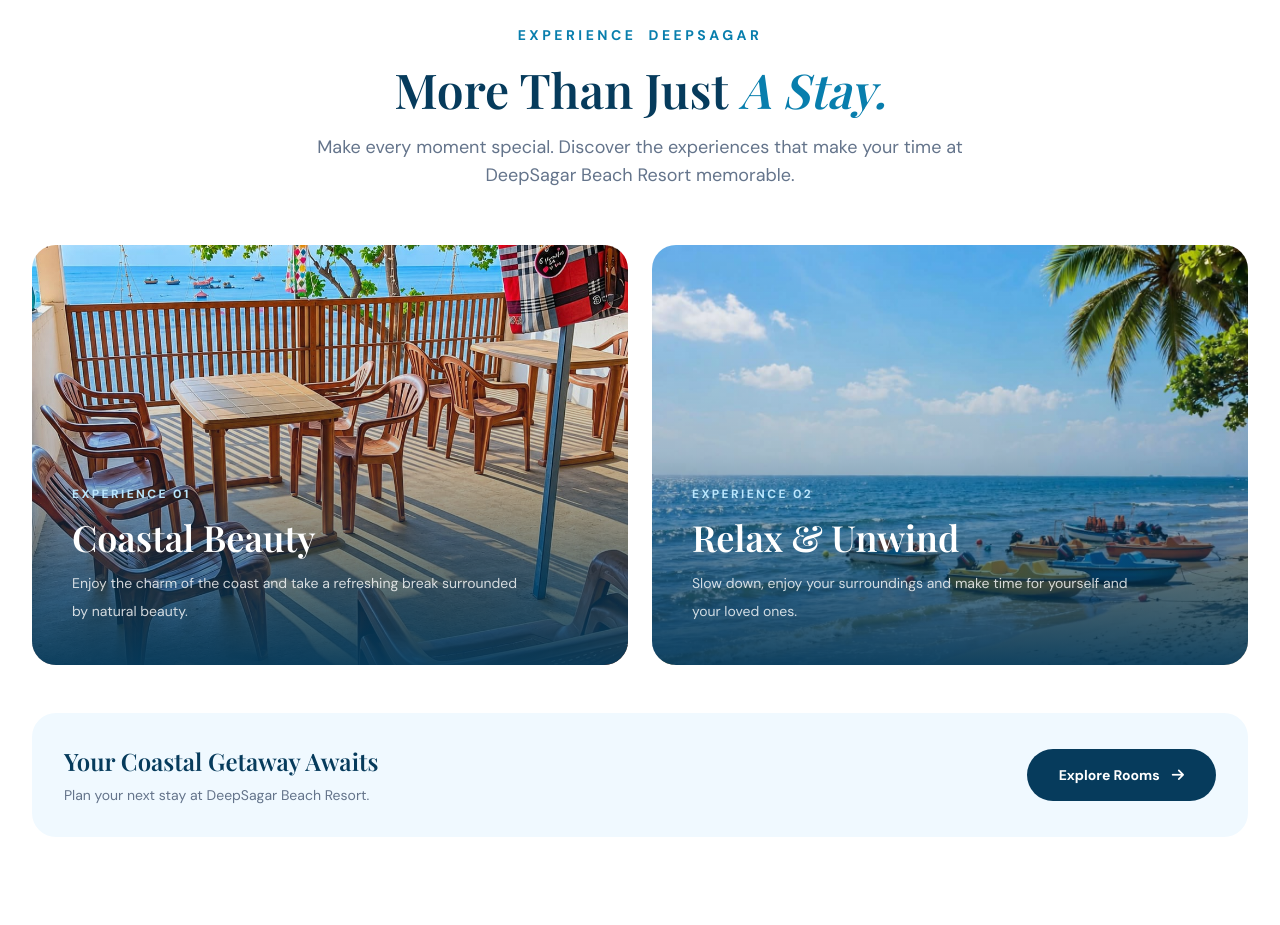
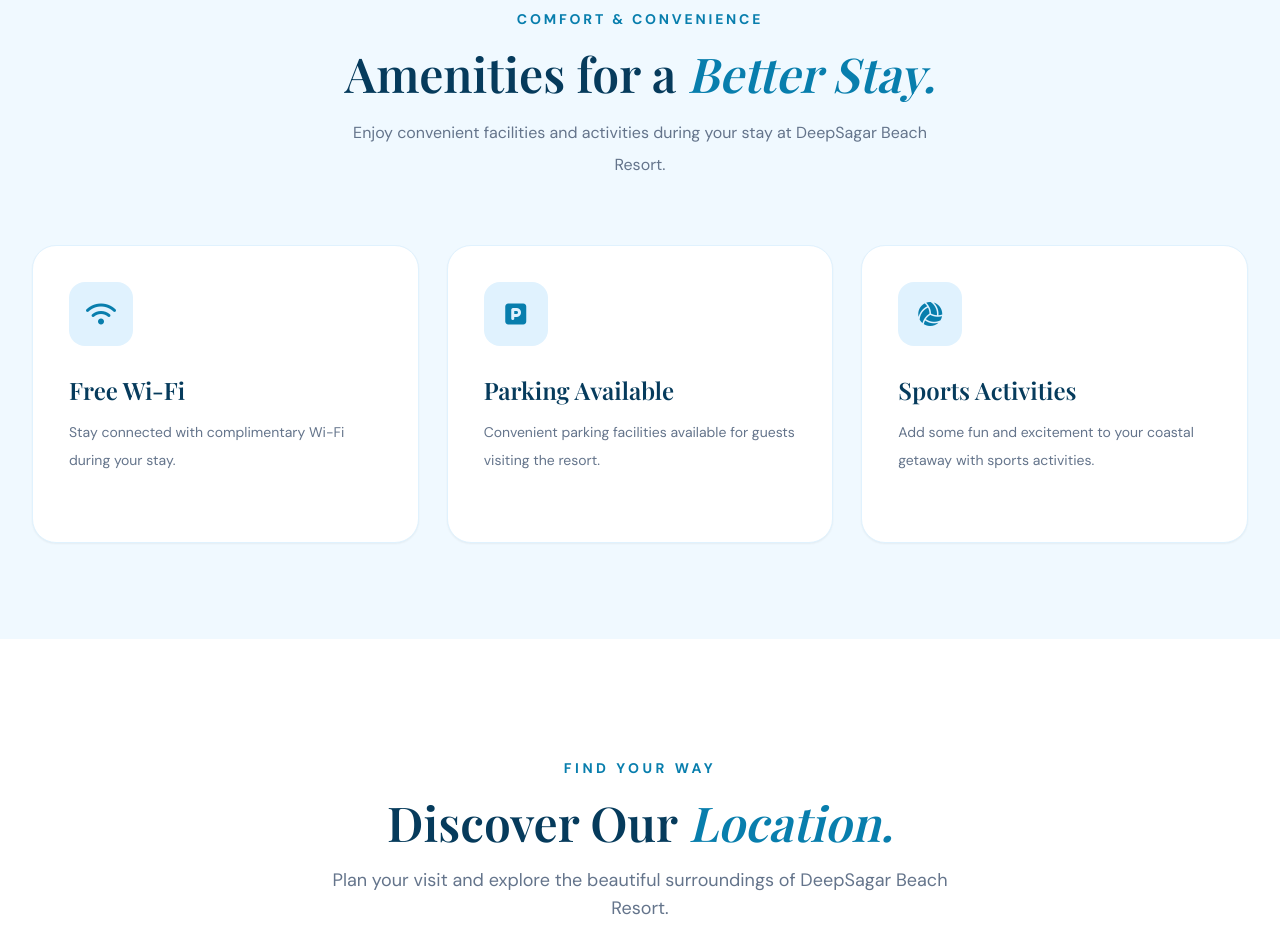
Before and after one commit to priteshrvps-source/deepsagar-website, a plain HTML site: page rooms.html in a window 1280 px wide. Shown: the part 1868-2793 px from the top of the page. Drawn offline with nearby package versions, Linux system fonts and the light colour scheme.

Commit message:
Add amenities section to rooms page

```diff
--- a/assets/js/site-config.js
+++ b/assets/js/site-config.js
@@ -32,7 +32,7 @@ const SITE_CONFIG = {
     googleReviews:
       "https://www.google.com/maps/search/?api=1&query=Deepsagar+Beach+Resort",
 
-    booking: "https://wa.me/919876543210",
+    booking: "https://wa.me/919833785797",
   },
 
   images: {
--- a/rooms.html
+++ b/rooms.html
@@ -1,122 +1,108 @@
+
 <!DOCTYPE html>
 <html lang="en">
 
 <head>
 
-    <!-- ==========================================
-         1. BASIC DOCUMENT CONFIGURATION
-    =========================================== -->
-
+    <!-- BASIC DOCUMENT CONFIGURATION -->
     <meta charset="UTF-8">
     <meta http-equiv="X-UA-Compatible" content="IE=edge">
     <meta name="viewport" content="width=device-width, initial-scale=1.0">
     <meta name="format-detection" content="telephone=no">
     <meta name="referrer" content="strict-origin-when-cross-origin">
 
-
-    <!-- ==========================================
-         2. WEBSITE INFORMATION & SEO
-    =========================================== -->
-
-    <title data-config-text="resort.name">DeepSagar Beach Resort</title>
+    <!-- PAGE TITLE & SEO -->
+    <title>Rooms at DeepSagar Beach Resort | Ladghar, Dapoli</title>
 
     <meta name="description"
-        content="Discover DeepSagar Beach Resort, a relaxing coastal getaway in Maharashtra. Enjoy a comfortable stay and the beauty of the coast.">
-    <meta name="keywords" content="DeepSagar Beach Resort, beach resort, coastal resort, beach stay, resort near beach">
+        content="Explore rooms at DeepSagar Beach Resort, Ladghar Beach, Dapoli, Maharashtra. Discover comfortable accommodation for a relaxing coastal getaway.">
+
+    <meta name="keywords"
+        content="DeepSagar Beach Resort rooms, rooms in Ladghar, resort rooms in Dapoli, beach resort accommodation Dapoli, stay near Ladghar Beach, Dapoli beach stay">
+
     <meta name="author" content="DeepSagar Beach Resort">
     <meta name="robots" content="index, follow">
     <meta name="googlebot" content="index, follow">
 
-    <link rel="canonical" href="https://deepsagarresort.in/">
+    <link rel="canonical" href="https://deepsagarresort.in/rooms.html">
 
-
-    <!-- ==========================================
-         3. BRAND & BROWSER THEME
-    =========================================== -->
-
+    <!-- BRAND & BROWSER THEME -->
     <meta name="application-name" content="DeepSagar Beach Resort">
     <meta name="apple-mobile-web-app-title" content="DeepSagar Beach Resort">
     <meta name="theme-color" content="#063B5C">
     <meta name="color-scheme" content="light">
 
-
-    <!-- ==========================================
-         4. FAVICON & APP ICONS
-    =========================================== -->
-
+    <!-- FAVICON & APP ICONS -->
     <link rel="icon" type="image/png" href="assets/images/logo.png">
     <link rel="apple-touch-icon" href="assets/images/logo.png">
     <link rel="manifest" href="site.webmanifest">
 
-
-    <!-- ==========================================
-         5. OPEN GRAPH
-    =========================================== -->
-
+    <!-- OPEN GRAPH / FACEBOOK / WHATSAPP -->
     <meta property="og:type" content="website">
     <meta property="og:site_name" content="DeepSagar Beach Resort">
-    <meta property="og:title" content="DeepSagar Beach Resort | Your Coastal Escape Awaits">
-    <meta property="og:description" content="Discover a relaxing coastal getaway at DeepSagar Beach Resort.">
-    <meta property="og:url" content="https://deepsagarresort.in/">
-    <meta property="og:image" content="https://deepsagarresort.in/assets/images/image4.jpeg">
-    <meta property="og:image:alt" content="DeepSagar Beach Resort coastal experience">
-    <meta property="og:image:width" content="1200">
-    <meta property="og:image:height" content="630">
+    <meta property="og:title" content="Rooms at DeepSagar Beach Resort | Ladghar, Dapoli">
+    <meta property="og:description"
+        content="Discover comfortable rooms at DeepSagar Beach Resort, Ladghar Beach, Dapoli. Plan your relaxing coastal stay with us.">
+    <meta property="og:url" content="https://deepsagarresort.in/rooms.html">
+    <meta property="og:image" content="https://deepsagarresort.in/assets/images/room1.jpeg">
+    <meta property="og:image:alt" content="Room accommodation at DeepSagar Beach Resort">
     <meta property="og:locale" content="en_IN">
 
+    <!-- TWITTER / X CARD -->
+    <meta name="twitter:card" content="summary_large_image">
+    <meta name="twitter:title" content="Rooms at DeepSagar Beach Resort | Dapoli">
+    <meta name="twitter:description"
+        content="Explore comfortable accommodation at DeepSagar Beach Resort, Ladghar Beach, Dapoli, Maharashtra.">
+    <meta name="twitter:image" content="https://deepsagarresort.in/assets/images/room1.jpeg">
+    <meta name="twitter:image:alt" content="Rooms at DeepSagar Beach Resort">
 
-    <!-- ==========================================
-         6. TWITTER / X CARD
-    =========================================== -->
-
-    <meta name="twitter:card" content="summary_large_image">
-    <meta name="twitter:title" content="DeepSagar Beach Resort | Your Coastal Escape Awaits">
-    <meta name="twitter:description" content="Discover a relaxing coastal getaway at DeepSagar Beach Resort.">
-    <meta name="twitter:image" content="https://deepsagarresort.in/assets/images/image4.jpeg">
-
-
-    <!-- ==========================================
-         7. PERFORMANCE OPTIMIZATION
-    =========================================== -->
-
+    <!-- PERFORMANCE OPTIMIZATION -->
     <link rel="preconnect" href="https://fonts.googleapis.com">
     <link rel="preconnect" href="https://fonts.gstatic.com" crossorigin>
     <link rel="dns-prefetch" href="//cdnjs.cloudflare.com">
 
-
-    <!-- ==========================================
-         8. GOOGLE FONTS
-    =========================================== -->
-
+    <!-- GOOGLE FONTS -->
     <link
         href="https://fonts.googleapis.com/css2?family=DM+Sans:wght@400;500;600;700&family=Playfair+Display:wght@400;500;600;700&display=swap"
         rel="stylesheet">
 
+    <!-- TAILWIND CSS -->
     <script src="https://cdn.tailwindcss.com"></script>
     <script src="assets/js/tailwind.config.js"></script>
 
-    <link rel="stylesheet" href="https://cdnjs.cloudflare.com/ajax/libs/font-awesome/6.7.2/css/all.min.css">
+    <!-- FONT AWESOME -->
+    <link rel="stylesheet"
+        href="https://cdnjs.cloudflare.com/ajax/libs/font-awesome/6.7.2/css/all.min.css">
 
-
-    <!-- ==========================================
-         9. RESORT STRUCTURED DATA
-    =========================================== -->
-
+    <!-- STRUCTURED DATA -->
     <script type="application/ld+json">
     {
         "@context": "https://schema.org",
-        "@type": "Resort",
+        "@type": "LodgingBusiness",
         "name": "DeepSagar Beach Resort",
         "url": "https://deepsagarresort.in/",
-        "image": "https://deepsagarresort.in/assets/images/image4.jpeg",
-        "description": "Discover a relaxing coastal getaway at DeepSagar Beach Resort."
+        "image": "https://deepsagarresort.in/assets/images/room1.jpeg",
+        "description": "Explore comfortable accommodation at DeepSagar Beach Resort, located at Ladghar Beach, Dapoli, Maharashtra.",
+        "address": {
+            "@type": "PostalAddress",
+            "streetAddress": "Varcha Mohalla, Ladghar Beach",
+            "addressLocality": "Dapoli",
+            "addressRegion": "Maharashtra",
+            "postalCode": "415712",
+            "addressCountry": "IN"
+        },
+        "hasPart": {
+            "@type": "WebPage",
+            "name": "Rooms at DeepSagar Beach Resort",
+            "url": "https://deepsagarresort.in/rooms.html"
+        }
     }
     </script>
 
 </head>
 
+<body class="bg-coastal text-deep font-sans antialiased">
 
-<body class="bg-coastal text-deep font-sans antialiased">
 
 
     <!-- ==========================================
@@ -316,7 +302,7 @@
 
                 <div class="flex flex-col sm:flex-row items-start sm:items-center gap-4 mt-9">
 
-                    <a href="rooms.html" data-config-href="links.rooms"
+                    <a href="rooms.html" data-config-href="links.booking"
                         class="group inline-flex items-center justify-center gap-4 bg-white text-ocean-dark px-8 py-4 rounded-full font-bold text-sm shadow-xl shadow-black/10 hover:bg-sky-200 hover:-translate-y-1 transition-all duration-300">
 
                         Explore Our Rooms
@@ -447,18 +433,6 @@
 
             </div>
 
-
-            <!-- View All Rooms Button -->
-            <a href="rooms.html"
-                data-config-href="links.rooms"
-                class="inline-flex w-full shrink-0 items-center justify-center gap-3 rounded-full border border-ocean/20 px-6 py-3.5 text-sm font-bold text-ocean-dark transition-all duration-300 hover:bg-ocean-dark hover:text-white sm:w-fit sm:px-7">
-
-                View All Rooms
-
-                <i class="fa-solid fa-arrow-right"></i>
-
-            </a>
-
         </div>
 
 
@@ -510,7 +484,7 @@
                         </span>
 
                         <a href="rooms.html"
-                            data-config-href="links.rooms"
+                            data-config-href="links.booking"
                             aria-label="Explore Comfortable Stay"
                             class="flex h-10 w-10 shrink-0 items-center justify-center rounded-full bg-ocean-dark text-white transition-all duration-300 hover:bg-ocean sm:h-11 sm:w-11">
 
@@ -569,7 +543,7 @@
                         </span>
 
                         <a href="rooms.html"
-                            data-config-href="links.rooms"
+                            data-config-href="links.booking"
                             aria-label="Explore Relaxing Getaway"
                             class="flex h-10 w-10 shrink-0 items-center justify-center rounded-full bg-ocean-dark text-white transition-all duration-300 hover:bg-ocean sm:h-11 sm:w-11">
 
@@ -628,7 +602,7 @@
                         </span>
 
                         <a href="rooms.html"
-                            data-config-href="links.rooms"
+                            data-config-href="links.booking"
                             aria-label="Explore Memorable Holidays"
                             class="flex h-10 w-10 shrink-0 items-center justify-center rounded-full bg-ocean-dark text-white transition-all duration-300 hover:bg-ocean sm:h-11 sm:w-11">
 
@@ -652,174 +626,100 @@
 
 
 
-
 <!-- ==========================================
-             EXPERIENCES SECTION
+     STAY AMENITIES SECTION
 =========================================== -->
 
-        <section id="experiences" class="overflow-hidden bg-white py-20 sm:py-24 lg:py-28">
+<section id="amenities" class="relative overflow-hidden bg-coastal py-16 sm:py-20 lg:py-24">
 
-            <div class="mx-auto max-w-7xl px-6 lg:px-8">
-
+    <div class="mx-auto max-w-7xl px-5 sm:px-6 lg:px-8">
 
         <!-- Section Heading -->
+        <div class="mx-auto mb-12 max-w-2xl text-center sm:mb-16">
 
-                <div class="mx-auto max-w-2xl text-center">
-
-                    <span
-                        class="inline-flex items-center gap-3 text-sm font-bold uppercase tracking-[0.25em] text-ocean">
-
+            <span class="inline-flex items-center gap-3 text-xs font-bold uppercase tracking-[0.2em] text-ocean sm:text-sm">
                 <span class="h-px w-8 bg-aqua"></span>
-
-                        Experience <span data-config-text="resort.shortName">DeepSagar</span>
-
+                Comfort & Convenience
                 <span class="h-px w-8 bg-aqua"></span>
-
             </span>
 
-
-                    <h2 class="mt-5 font-display text-4xl font-semibold text-ocean-dark sm:text-5xl">
-
-                        More Than Just
-
-                        <span class="italic text-ocean">A Stay.</span>
-
+            <h2 class="mt-5 font-display text-3xl font-semibold leading-tight text-ocean-dark sm:text-4xl lg:text-5xl">
+                Amenities for a
+                <span class="italic text-ocean">Better Stay.</span>
             </h2>
 
-
-                    <p class="mt-5 text-base leading-8 text-slate-500 sm:text-lg">
-
-                        Make every moment special. Discover the experiences
-                        that make your time at <span data-config-text="resort.name">DeepSagar Beach Resort</span>
-                        memorable.
-
+            <p class="mx-auto mt-5 max-w-xl text-sm leading-7 text-slate-500 sm:text-base sm:leading-8">
+                Enjoy convenient facilities and activities during your stay
+                at DeepSagar Beach Resort.
             </p>
 
         </div>
 
+        <!-- Amenities Grid -->
+        <div class="grid grid-cols-1 gap-5 sm:grid-cols-2 lg:grid-cols-3 lg:gap-7">
 
+            <!-- Amenity 1: Free Wi-Fi -->
+            <div class="group rounded-3xl border border-sky-100 bg-white p-7 shadow-sm transition-all duration-500 hover:-translate-y-2 hover:border-ocean/20 hover:shadow-xl sm:p-9">
 
-                <!-- Experience Grid -->
-
-                <div class="mt-14 grid gap-6 md:grid-cols-2">
-
-
-                    <!-- Experience 1 -->
-
-                    <div class="group relative min-h-[340px] overflow-hidden rounded-3xl sm:min-h-[420px]">
-
-                        <img src="assets/images/image5.jpeg" data-config-src="images.gallery.3"
-                            alt="Coastal surroundings at DeepSagar Beach Resort"
-                            class="absolute inset-0 h-full w-full object-cover transition-transform duration-700 group-hover:scale-110">
-
-
-                        <div
-                            class="absolute inset-0 bg-gradient-to-t from-ocean-dark/95 via-ocean-dark/20 to-transparent">
+                <div class="flex h-16 w-16 items-center justify-center rounded-2xl bg-sky-100 text-2xl text-ocean transition-all duration-500 group-hover:bg-ocean-dark group-hover:text-white">
+                    <i class="fa-solid fa-wifi"></i>
                 </div>
 
-
-                        <div class="absolute bottom-0 left-0 p-8 sm:p-10">
-
-                            <span class="text-xs font-bold uppercase tracking-[0.2em] text-sky-200">
-                                Experience 01
-                            </span>
-
-
-                            <h3 class="mt-3 font-display text-3xl font-semibold text-white sm:text-4xl">
-                                Coastal Beauty
+                <h3 class="mt-7 font-display text-2xl font-semibold text-ocean-dark">
+                    Free Wi-Fi
                 </h3>
 
+                <p class="mt-3 text-sm leading-7 text-slate-500">
+                    Stay connected with complimentary Wi-Fi during your stay.
+                </p>
 
-                            <p class="mt-3 max-w-md text-sm leading-7 text-white/80">
-
-                                Enjoy the charm of the coast and take a refreshing
-                                break surrounded by natural beauty.
-
-                            </p>
+                <div class="mt-7 h-1 w-10 rounded-full bg-aqua transition-all duration-500 group-hover:w-20"></div>
 
             </div>
 
+            <!-- Amenity 2: Parking -->
+            <div class="group rounded-3xl border border-sky-100 bg-white p-7 shadow-sm transition-all duration-500 hover:-translate-y-2 hover:border-ocean/20 hover:shadow-xl sm:p-9">
+
+                <div class="flex h-16 w-16 items-center justify-center rounded-2xl bg-sky-100 text-2xl text-ocean transition-all duration-500 group-hover:bg-ocean-dark group-hover:text-white">
+                    <i class="fa-solid fa-square-parking"></i>
                 </div>
 
-
-
-                    <!-- Experience 2 -->
-
-                    <div class="group relative min-h-[340px] overflow-hidden rounded-3xl sm:min-h-[420px]">
-
-                        <img src="assets/images/image1.jpeg" data-config-src="images.gallery.0"
-                            alt="Relaxing surroundings near DeepSagar Beach Resort"
-                            class="absolute inset-0 h-full w-full object-cover transition-transform duration-700 group-hover:scale-110">
-
-
-                        <div
-                            class="absolute inset-0 bg-gradient-to-t from-ocean-dark/95 via-ocean-dark/20 to-transparent">
-                        </div>
-
-
-                        <div class="absolute bottom-0 left-0 p-8 sm:p-10">
-
-                            <span class="text-xs font-bold uppercase tracking-[0.2em] text-sky-200">
-                                Experience 02
-                            </span>
-
-
-                            <h3 class="mt-3 font-display text-3xl font-semibold text-white sm:text-4xl">
-                                Relax & Unwind
+                <h3 class="mt-7 font-display text-2xl font-semibold text-ocean-dark">
+                    Parking Available
                 </h3>
 
+                <p class="mt-3 text-sm leading-7 text-slate-500">
+                    Convenient parking facilities available for guests visiting the resort.
+                </p>
 
-                            <p class="mt-3 max-w-md text-sm leading-7 text-white/80">
-
-                                Slow down, enjoy your surroundings and make
-                                time for yourself and your loved ones.
-
-                            </p>
+                <div class="mt-7 h-1 w-10 rounded-full bg-aqua transition-all duration-500 group-hover:w-20"></div>
 
             </div>
 
+            <!-- Amenity 3: Sports Activities -->
+            <div class="group rounded-3xl border border-sky-100 bg-white p-7 shadow-sm transition-all duration-500 hover:-translate-y-2 hover:border-ocean/20 hover:shadow-xl sm:col-span-2 sm:p-9 lg:col-span-1">
+
+                <div class="flex h-16 w-16 items-center justify-center rounded-2xl bg-sky-100 text-2xl text-ocean transition-all duration-500 group-hover:bg-ocean-dark group-hover:text-white">
+                    <i class="fa-solid fa-volleyball"></i>
                 </div>
 
+                <h3 class="mt-7 font-display text-2xl font-semibold text-ocean-dark">
+                    Sports Activities
+                </h3>
+
+                <p class="mt-3 text-sm leading-7 text-slate-500">
+                    Add some fun and excitement to your coastal getaway with sports activities.
+                </p>
+
+                <div class="mt-7 h-1 w-10 rounded-full bg-aqua transition-all duration-500 group-hover:w-20"></div>
 
             </div>
-
-
-
-                <!-- Bottom Message -->
-
-                <div
-                    class="mt-12 flex flex-col items-center justify-between gap-6 rounded-3xl bg-coastal px-8 py-8 text-center sm:flex-row sm:text-left">
-
-                    <div>
-
-                        <h3 class="font-display text-2xl font-semibold text-ocean-dark">
-                            Your Coastal Getaway Awaits
-                        </h3>
-
-
-                        <p class="mt-2 text-sm text-slate-500">
-                            Plan your next stay at <span data-config-text="resort.name">DeepSagar Beach Resort</span>.
-                        </p>
-
-                    </div>
-
-
-                    <a href="rooms.html" data-config-href="links.booking"
-                        class="inline-flex shrink-0 items-center gap-3 rounded-full bg-ocean-dark px-8 py-4 text-sm font-bold text-white transition-all duration-300 hover:-translate-y-1 hover:bg-ocean">
-
-                        Explore Rooms
-
-                        <i class="fa-solid fa-arrow-right"></i>
-
-                    </a>
 
         </div>
 
     </div>
 
 </section>
-
-
 
 
 
```
Also changed, not shown: about.html (+48 -65 lines), gallery.html (+42 -71 lines), index.html (+4 -4 lines), sitemap.xml (added, +20 -0 lines). Lines whose indentation alone changed are shown as unchanged.
